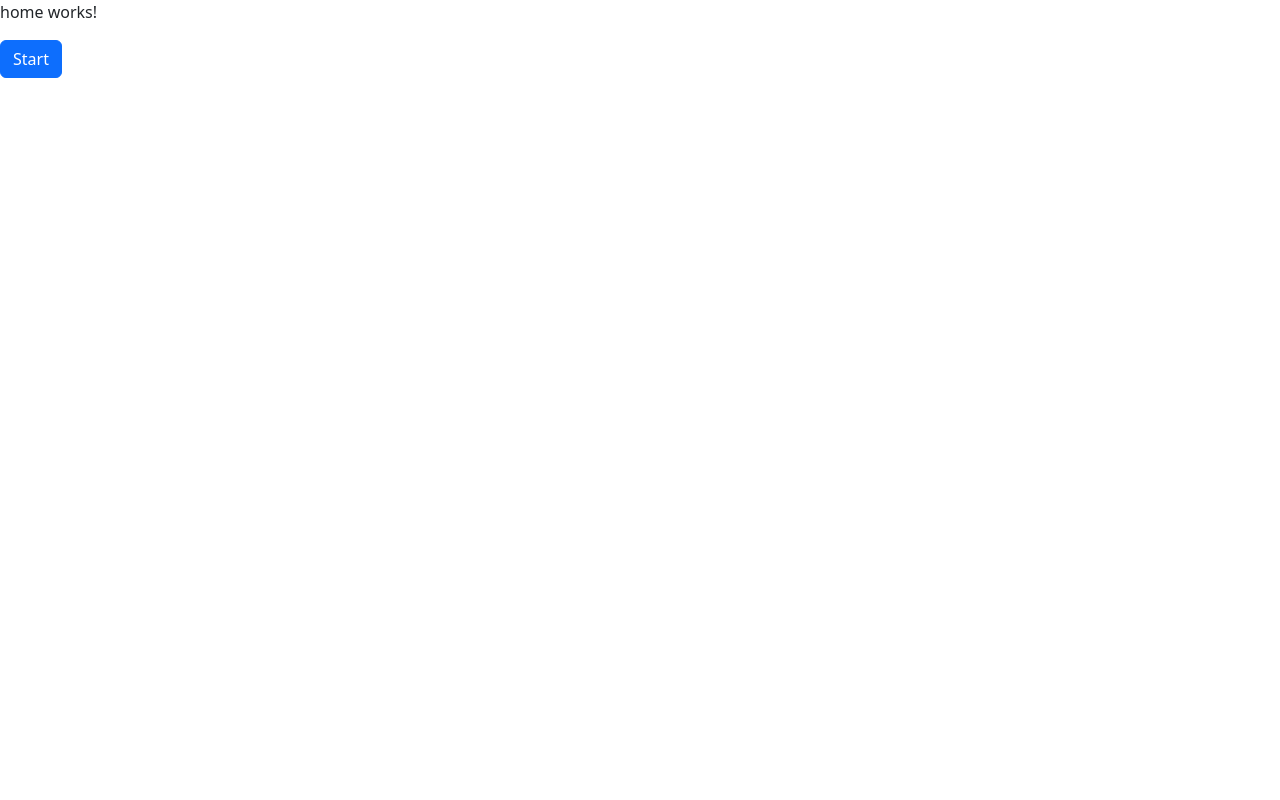
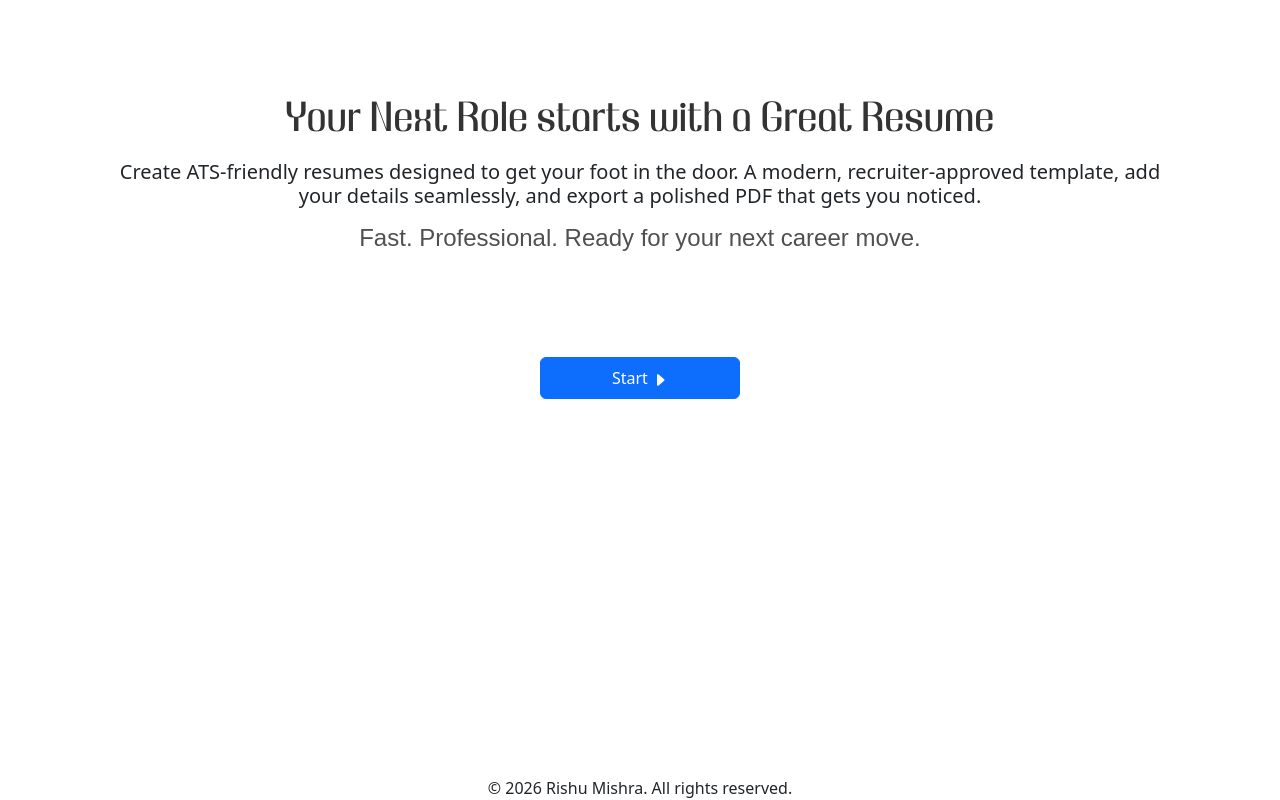
Before and after one commit to RishaanVats/resumeBuilder, an Angular app: page / in a window 1280 px wide. Built offline with nearby package versions, Linux system fonts and the light colour scheme.

Commit message:
updated homepage

```diff
--- a/src/app/shared/components/home/home.css
+++ b/src/app/shared/components/home/home.css
@@ -0,0 +1,23 @@
+@font-face{
+    font-family: 'ranoya';
+    src: url('../../assets/fonts/Ranoya-Regular.otf') format('opentype');
+    font-display: swap;
+}
+.homeHeader{
+    color: #333;
+    font-family: 'ranoya', Arial, sans-serif;
+}
+
+.hero-tag{
+    font-family: Arial, sans-serif;
+    color: #524f4f;
+}
+
+.start-btn{
+    max-width: 200px;
+}
+
+.footer-copy{
+    position: absolute;
+    bottom: 0px;
+}
--- a/src/app/shared/components/home/home.html
+++ b/src/app/shared/components/home/home.html
@@ -1,2 +1,21 @@
-<p>home works!</p>
-<button class="btn btn-primary" routerLink="/personal-info">Start</button>
+<div class="container w-auto px-5 pt-5 mt-5 h-100">
+    <div class="d-flex flex-column justify-content-center align-items-center h-100 gap-5">
+        <div class="d-grid text-center gap-2">
+            <h1 class="homeHeader">Your Next Role starts with a Great Resume</h1>
+            <h5>Create ATS-friendly resumes designed to get your foot in the door. A modern, recruiter-approved
+                template,
+                add your details seamlessly, and export a polished PDF that gets you noticed.</h5>
+            <h4 class="hero-tag">Fast. Professional. Ready for your next career move.</h4>
+        </div>
+        <button class="start-btn mx-3 btn btn-primary mt-5 px-5 py-2 w-50" routerLink="/personal-info">Start
+            <svg xmlns="http://www.w3.org/2000/svg" width="16" height="16" fill="currentColor"
+                class="bi bi-caret-right-fill" viewBox="0 0 16 16">
+                <path
+                    d="m12.14 8.753-5.482 4.796c-.646.566-1.658.106-1.658-.753V3.204a1 1 0 0 1 1.659-.753l5.48 4.796a1 1 0 0 1 0 1.506z" />
+            </svg>
+        </button>
+        <div class="footer-copy text-center mt-5">
+            &copy; 2026 Rishu Mishra. All rights reserved.
+        </div>
+    </div>
+</div>
--- a/src/styles.css
+++ b/src/styles.css
@@ -9,7 +9,7 @@
 
 .form-container {
     max-width: 900px;
-    margin: 20px;
+    margin: 20px auto;
     padding: 20px;
     border: 1px solid #9c9a9a;
     border-radius: 25px;
```
Also changed, not shown: src/app/shared/assets/fonts/Ranoya-Regular.otf (added).
